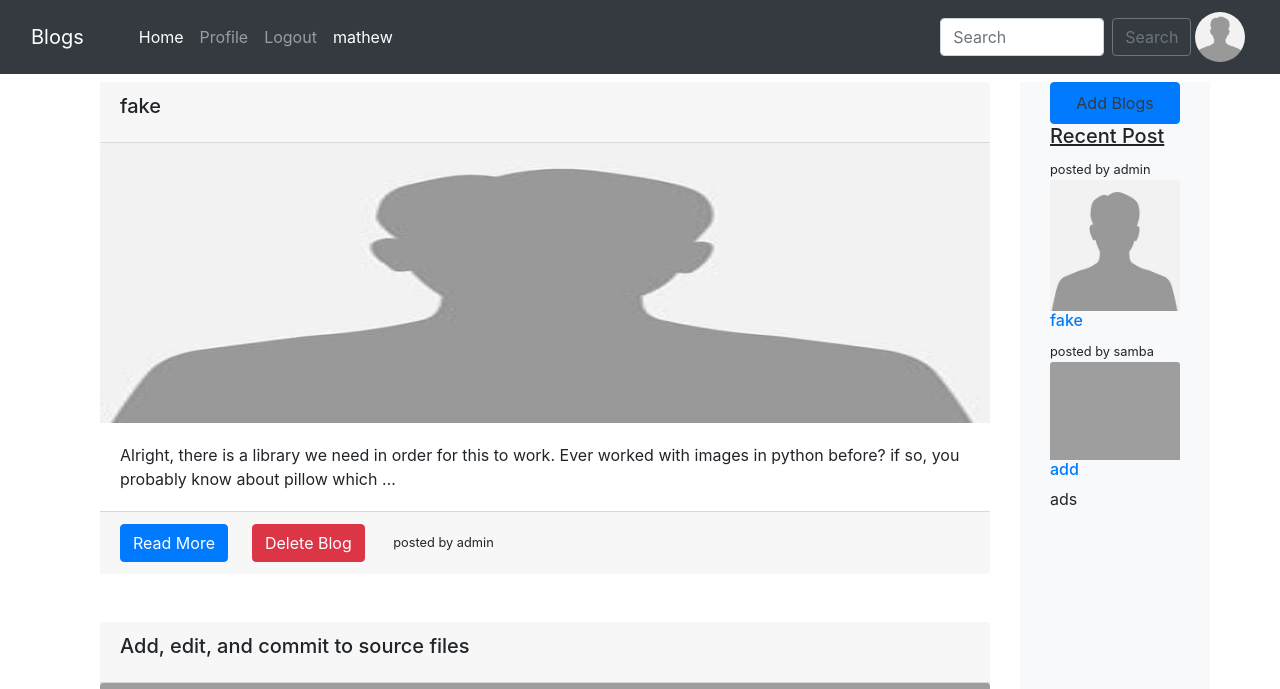
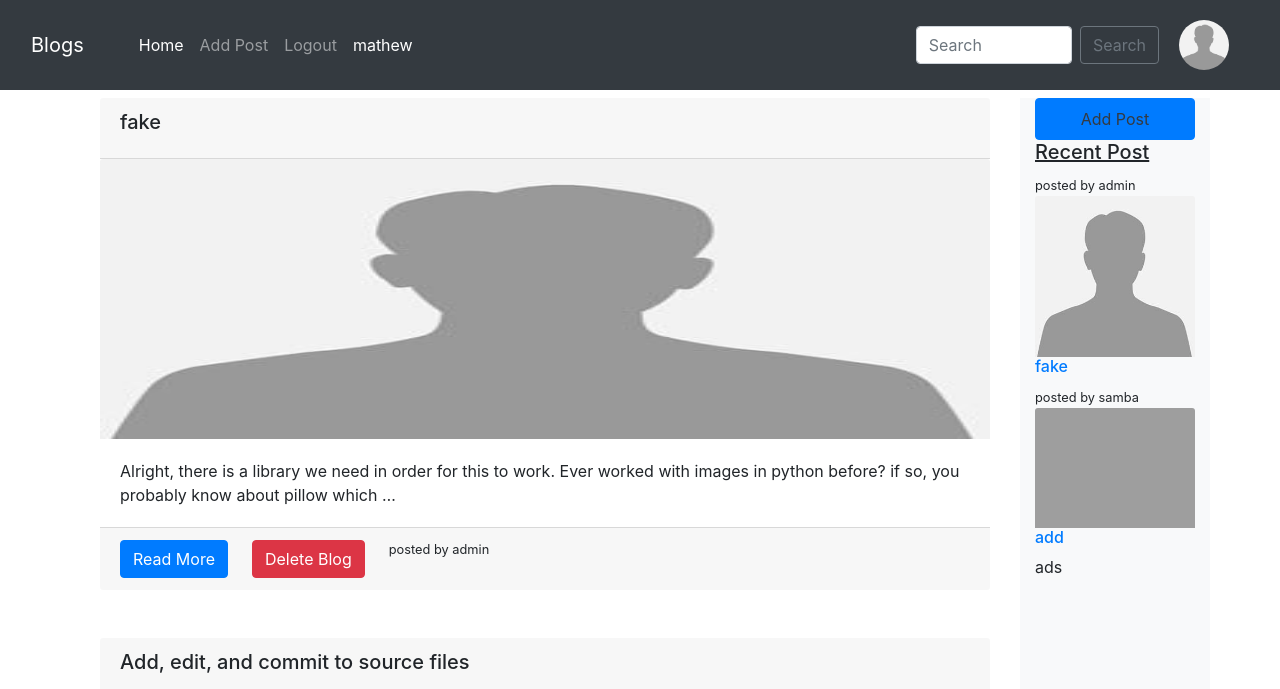
Before and after one commit to mathew-obonyo/blog-react, a Django app: page / in a window 1280 px wide. Shown: the top 689 px of the page. Run offline with Django 4.2, Linux system fonts and the light colour scheme; a user stored in the database is signed in; data comes from the database, SQL or seed files in the repository; some libraries are stand-ins or nearby versions; grey boxes are pictures that could not be loaded.

Commit message:
make changes

```diff
--- a/home/templates/base.html
+++ b/home/templates/base.html
@@ -30,6 +30,12 @@
             border-radius: 50%;
         }
 
+        @media only screen and (max-width: 576px) {
+            .col-2 {
+                display: none;
+            }
+        }
+
         {
             % endblock %
         }
@@ -51,11 +57,11 @@
                         </li>
                         {% if user.is_authenticated %}
                         <li class="nav-item">
-
+                            <a class="nav-link text-decoration-none {% block add_blogs_active %} {% endblock add_blogs_active %}" href="/add_blogs/">Add Post</a>
                         </li>
 
                         <li class="nav-item">
-                            <a class="nav-link {% block profileactive %} {% endblock profileactive %}" href="/profile/">Profile</a>
+
                         </li>
                         <li class="nav-item">
                             <a class="nav-link" href="/logout/">Logout</a>
@@ -78,7 +84,7 @@
                     <button href="/search/" class="btn btn-outline-secondary" type="submit">Search</button>
                 </form>
                 {% if user.profile.image %}
-                <img src="{{user.profile.image.url}}" alt="" class="avatar m-1" "> {% endif %}
+                <a class="nav-link {% block profileactive %} {% endblock profileactive %}" href="/profile/"><img src="{{user.profile.image.url}}" alt="" class="avatar m-1"></a> {% endif %}
             </div>
         </div>
     </nav>
--- a/home/templates/blog.html
+++ b/home/templates/blog.html
@@ -1,9 +1,9 @@
 {% extends 'base.html' %} {% block title %} Blogs {% endblock %} {% block homeactive %} active {% endblock homeactive %} {% block css %} {% endblock %} {% block body %}
 <div class="container mt-2 mb-1">
     <div class="row">
-        <div class="col-10">
+        <div class="col-10 w-100">
             {% for post in posts %}
-            <div class="container mb-5">
+            <div class="container-fluid mb-5 w-100">
                 <div class="card-header">
                     <h5 class="card-title">{{post.title}}</h5>
 
@@ -14,7 +14,7 @@
                 <div class="card-body">
                     <p class="card-text">{{post.content| truncatechars:150}}</p>
                 </div>
-                <div class="card-footer justify-content-evenly">
+                <div class="card-footer d-flex">
 
                     <a href="blog/{{post.slug}}" class="btn btn-primary">Read More {% if       user.is_superuser %}
                         <a href="delete_blog_post/{{post.slug}}/" class="btn btn-danger mx-4">Delete Blog</a>{% endif %}</a>
@@ -23,9 +23,9 @@
             </div>
             {% endfor %}
         </div>
-        <div class="col-2 bg-light">
-            <div class="container">
-                <a class="nav-link text-decoration-none text-dark btn btn-primary {% block add_blogs_active %} {% endblock add_blogs_active %}" href="/add_blogs/">Add Blogs</a>
+        <div class="col-2 bg-light w-100">
+
+            <a class="nav-link text-decoration-none text-dark btn btn-primary {% block add_blogs_active %} {% endblock add_blogs_active %}" href="/add_blogs/">Add Post</a>
             <h5 class="text-capitalize text-decoration-underline">recent post</h5>
             {% for post in posts %}
             <small>posted by {{post.author}}</small>
@@ -36,7 +36,7 @@
             </h6>
             </a> {% endfor %}
             <div>ads</div>
-            </div>
+
         </div>
     </div>
     {% for contact in posts %} {# Each "contact" is a Contact model object. #} {{ contact.full_name|upper }}{% endfor %}
```
Also changed, not shown: home/templates/blog_comments.html (+5 -3 lines). Lines whose indentation alone changed are shown as unchanged.
